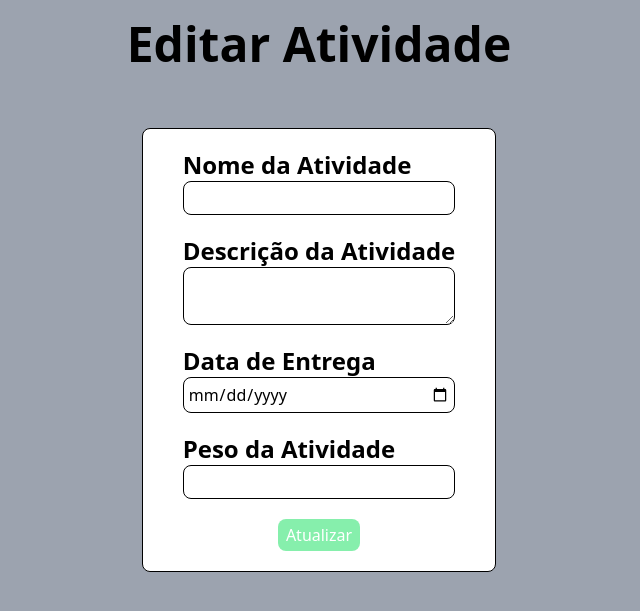
After one commit to GetuliovmSantos/flask-simulations, a Flask app: page /editarAtividade/1 in a window 1280 px wide. The commit adds this page. Shown: the top 611 px of the page, without its empty margins (321-961 px from the left). Run offline with Flask 3, Linux system fonts and the light colour scheme; data that the repository does not hold is empty; some libraries are stand-ins or nearby versions.

Commit message:
feat(Gerenciamento Atividade): Adição das função para gerenciar atividades
Criação das ultimas ações para as atividades excluir e atualizar, onde foram criado mais algumas rotas e consultas no banco de dados

```diff
--- a/school/app.py
+++ b/school/app.py
@@ -103,6 +103,25 @@ def verAtividades(codTurma):
         "verAtividades.html", usuario=usuario, atividades=atividades, codTurma=codTurma
     )
 
+@app.route("/excluirAtividade/<int:codAtividade>")
+def excluirAtividade(codAtividade):
+    bd.excluirAtividade(codAtividade)
+    return redirect("/turmas")
+
+@app.route("/editarAtividade/<int:codAtividade>")
+def editarAtividade(codAtividade):
+    atividade = bd.buscarAtividade(codAtividade)
+    return render_template("editarAtividade.html", usuario=usuario, atividade=atividade, codAtividade=codAtividade)
+
+@app.route("/atualizarAtividade/<int:codAtividade>", methods=["POST"])
+def atualizarAtividade(codAtividade):
+    nomeAtividade = request.form["nomeAtividade"]
+    descricaoAtividade = request.form["descricaoAtividade"]
+    pesoAtividade = request.form["pesoAtividade"]
+    dataAtividade = request.form["dataAtividade"]
+    bd.atualizarAtividade(codAtividade, nomeAtividade, descricaoAtividade, dataAtividade, pesoAtividade)
+    return redirect("/turmas")
+
 
 if __name__ == "__main__":
     app.run(debug=True)
--- a/school/bd.py
+++ b/school/bd.py
@@ -147,3 +147,46 @@ class BD:
                 )
 
         return atividades
+
+    def excluirAtividade(self, idAtividade):
+        self.connect()
+        cursor = self._connection.cursor()
+        cursor.execute(f"DELETE FROM atividades WHERE idAtividade={idAtividade}")
+        self._connection.commit()
+        cursor.close()
+        self.close()
+        return {"success": "Atividade excluída com sucesso"}
+
+    def buscarAtividade(self, idAtividade):
+        self.connect()
+        cursor = self._connection.cursor()
+        cursor.execute(f"SELECT * FROM atividades WHERE idAtividade={idAtividade}")
+        result = cursor.fetchone()
+        cursor.close()
+        self.close()
+
+        if result is not None:
+            return {
+                "idAtividade": result[0],
+                "nomeAtividade": result[1],
+                "descricaoAtividade": result[2],
+                "dataAtividade": result[3],
+                "pesoAtividade": result[4],
+            }
+        else:
+            return {"error": "Atividade não encontrada"}
+
+    def atualizarAtividade(self, codAtividade, nomeAtividade, descricaoAtividade, dataAtividade, pesoAtividade):
+        self.connect()
+        cursor = self._connection.cursor()
+        cursor.execute(
+            f"""
+            UPDATE atividades
+            SET nomeAtividade='{nomeAtividade}', descricaoAtividade='{descricaoAtividade}', dataAtividade='{dataAtividade}', pesoAtividade='{pesoAtividade}'
+            WHERE idAtividade={codAtividade}
+        """
+        )
+        self._connection.commit()
+        cursor.close()
+        self.close()
+        return {"success": "Atividade atualizada com sucesso"}
--- /dev/null
+++ b/school/templates/editarAtividade.html
@@ -0,0 +1,46 @@
+<!doctype html>
+<html>
+
+<head>
+    <!-- Metadados da página -->
+    <meta charset="UTF-8">
+    <meta name="viewport" content="width=device-width, initial-scale=1.0">
+    <title>Home</title>
+    <!-- Inclusão do Tailwind CSS -->
+    <script src="https://cdn.tailwindcss.com"></script>
+</head>
+
+<body class="bg-gray-400 flex items-center justify-center flex-col">
+    <h1 class="text-5xl font-bold my-5">Editar Atividade</h1>
+
+    <div id="containerEditarAtividade" class="bg-white my-10 w-max py-5 px-10 border border-black rounded-lg">
+        <form action="/atualizarAtividade/{{codAtividade}}" method="POST">
+            <div class="flex flex-col">
+                <label for="nomeAtividade" class="text-2xl font-bold">Nome da Atividade</label>
+                <input type="text" name="nomeAtividade" id="nomeAtividade" class="border border-black rounded-lg p-1"
+                    value="{{atividade['nomeAtividade']}}">
+            </div>
+            <div class="flex flex-col mt-5">
+                <label for="descricaoAtividade" class="text-2xl font-bold">Descrição da Atividade</label>
+                <textarea name="descricaoAtividade" id="descricaoAtividade"
+                    class="border border-black rounded-lg p-1">{{atividade['descricaoAtividade']}}</textarea>
+            </div>
+            <div class="flex flex-col mt-5">
+                <label for="dataAtividade" class="text-2xl font-bold">Data de Entrega</label>
+                <input type="date" name="dataAtividade" id="dataAtividade" class="border border-black rounded-lg p-1"
+                    value="{{atividade['dataAtividade']}}">
+            </div>
+            <div class="flex flex-col mt-5">
+                <label for="pesoAtividade" class="text-2xl font-bold">Peso da Atividade</label>
+                <input type="number" name="pesoAtividade" id="pesoAtividade" class="border border-black rounded-lg p-1"
+                    value="{{atividade['pesoAtividade']}}">
+            </div>
+            <div class="flex justify-center mt-5">
+                <button type="submit"
+                    class="bg-green-300 hover:bg-green-800 px-2 py-1 rounded-lg text-white">Atualizar</button>
+            </div>
+        </form>
+    </div>
+</body>
+
+</html>
--- a/school/templates/verAtividades.html
+++ b/school/templates/verAtividades.html
@@ -40,13 +40,13 @@
                     <td class="border border-black p-2 text-center">{{atividade["dataAtividade"]}}</td>
                     <td class="border border-black p-2 text-center">{{atividade["pesoAtividade"]}}</td>
                     <td class="border border-black p-2 text-center">
-                        <a href="/editarAtividade/{{atividade['codAtividade']}}"
+                        <a href="/editarAtividade/{{atividade['idAtividade']}}"
                             class="bg-yellow-200 hover:bg-yellow-800 px-2 py-1 rounded-lg text-white">
                             Editar
                         </a>
                     </td>
                     <td class="border border-black p-2 text-center">
-                        <a href="/excluirAtividade/{{atividade['codAtividade']}}"
+                        <a href="/excluirAtividade/{{atividade['idAtividade']}}"
                             class="bg-red-300 hover:bg-red-800 px-2 py-1 rounded-lg text-white">
                             Excluir
                         </a>
```
